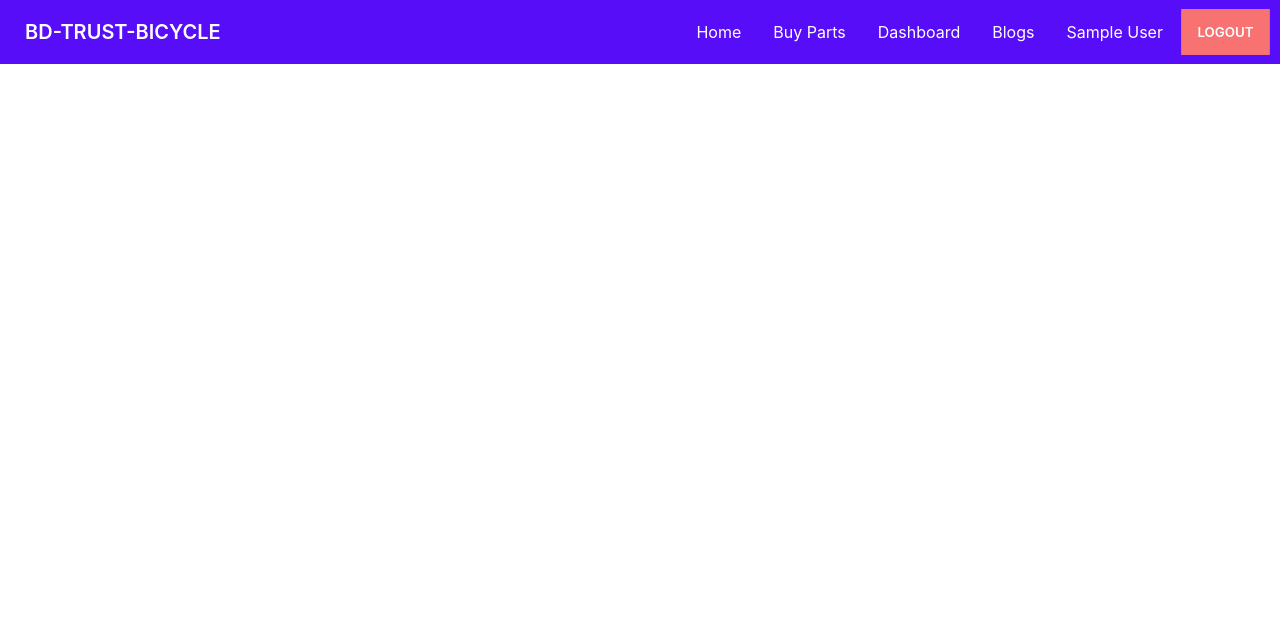
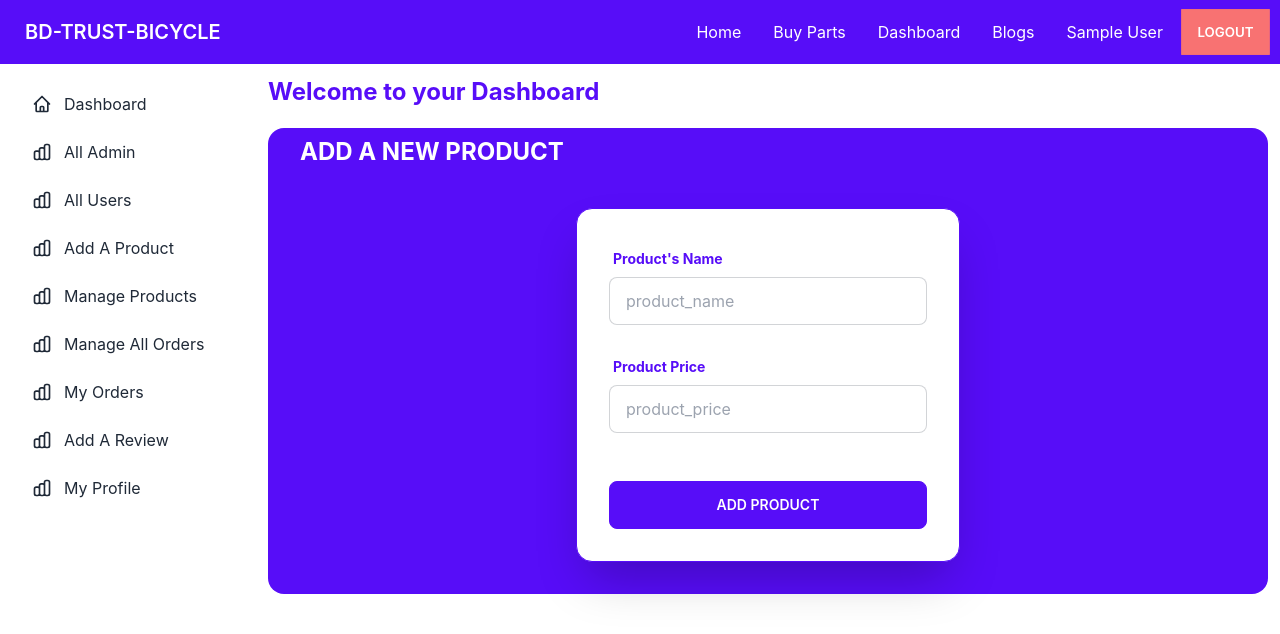
Before and after one commit to Rafat-Web-Developer/bd-trust-bicycle, a React (Create React App) app: page /dashboard/addProduct in a window 1280 px wide. Shown: the top 634 px of the page. Built offline with nearby package versions, Linux system fonts and the light colour scheme; no server answers; sample sign-in values are in the browser's storage.

Commit message:
Create add product and design that component

```diff
--- a/src/App.js
+++ b/src/App.js
@@ -14,6 +14,7 @@ import AllUsers from "./Pages/Dashboard/Admin/AllUsers";
 import AllAdmin from "./Pages/Dashboard/Admin/AllAdmin";
 import ManageProducts from "./Pages/Dashboard/Admin/ManageProducts";
 import ManageOrders from "./Pages/Dashboard/Admin/ManageOrders";
+import AddProduct from "./Pages/Dashboard/Admin/AddProduct";
 
 function App() {
   return (
@@ -32,6 +33,7 @@ function App() {
         >
           <Route path="allAdmin" element={<AllAdmin></AllAdmin>}></Route>
           <Route path="allUsers" element={<AllUsers></AllUsers>}></Route>
+          <Route path="addProduct" element={<AddProduct></AddProduct>}></Route>
           <Route
             path="manageProducts"
             element={<ManageProducts></ManageProducts>}
--- /dev/null
+++ b/src/Pages/Dashboard/Admin/AddProduct.js
@@ -0,0 +1,93 @@
+import React from "react";
+import { useForm } from "react-hook-form";
+
+const AddProduct = () => {
+  const {
+    register,
+    formState: { errors },
+    handleSubmit,
+  } = useForm();
+
+  const onSubmit = async (data) => {
+    console.log(data);
+  };
+
+  return (
+    <section>
+      <div className="card w-100 bg-primary text-primary-content">
+        <h2 className="text-2xl py-2 px-8 font-bold uppercase">
+          Add a new product
+        </h2>
+        <div className="card-body flex justify-center items-center">
+          <form
+            onSubmit={handleSubmit(onSubmit)}
+            className="card flex-shrink-0 w-full max-w-sm shadow-2xl bg-base-100 border border-primary"
+          >
+            <div className="card-body">
+              <div className="form-control">
+                <label className="label">
+                  <span className="label-text font-bold text-primary">
+                    Product's Name
+                  </span>
+                </label>
+                <input
+                  type="text"
+                  placeholder="product_name"
+                  className="input input-bordered"
+                  {...register("product_name", {
+                    required: {
+                      value: true,
+                      message: "Product name is required.",
+                    },
+                  })}
+                />
+                <label className="label">
+                  {errors.product_name?.type === "required" && (
+                    <span className="label-text-alt font-bold text-error">
+                      {errors.product_name.message}
+                    </span>
+                  )}
+                </label>
+              </div>
+              <div className="form-control">
+                <label className="label">
+                  <span className="label-text font-bold text-primary">
+                    Product Price
+                  </span>
+                </label>
+                <input
+                  type="text"
+                  placeholder="product_price"
+                  className="input input-bordered"
+                  {...register("product_price", {
+                    required: {
+                      value: true,
+                      message: "Product price is required.",
+                    },
+                  })}
+                />
+                <label className="label">
+                  {errors.product_price?.type === "required" && (
+                    <span className="label-text-alt font-bold text-error">
+                      {errors.product_price.message}
+                    </span>
+                  )}
+                </label>
+              </div>
+
+              <div className="form-control mt-6">
+                <input
+                  className="btn btn-primary text-white"
+                  type="submit"
+                  value="Add Product"
+                />
+              </div>
+            </div>
+          </form>
+        </div>
+      </div>
+    </section>
+  );
+};
+
+export default AddProduct;
--- a/src/Pages/Dashboard/Dashboard.js
+++ b/src/Pages/Dashboard/Dashboard.js
@@ -58,7 +58,7 @@ const Dashboard = () => {
             <Link to="/dashboard/allUsers">{sideLogo}All Users</Link>
           </li>
           <li>
-            <Link to="/dashboard/allUsers">{sideLogo}Add A Product</Link>
+            <Link to="/dashboard/addProduct">{sideLogo}Add A Product</Link>
           </li>
           <li>
             <Link to="/dashboard/manageProducts">
```
